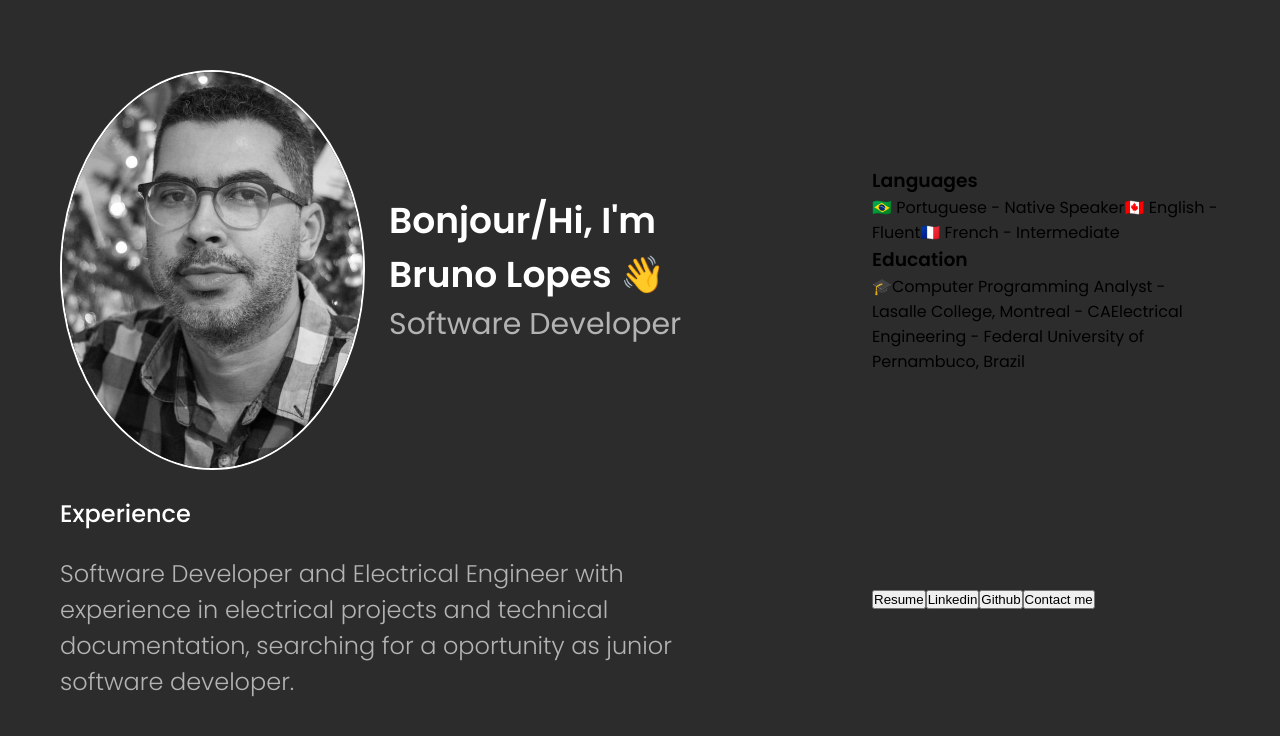
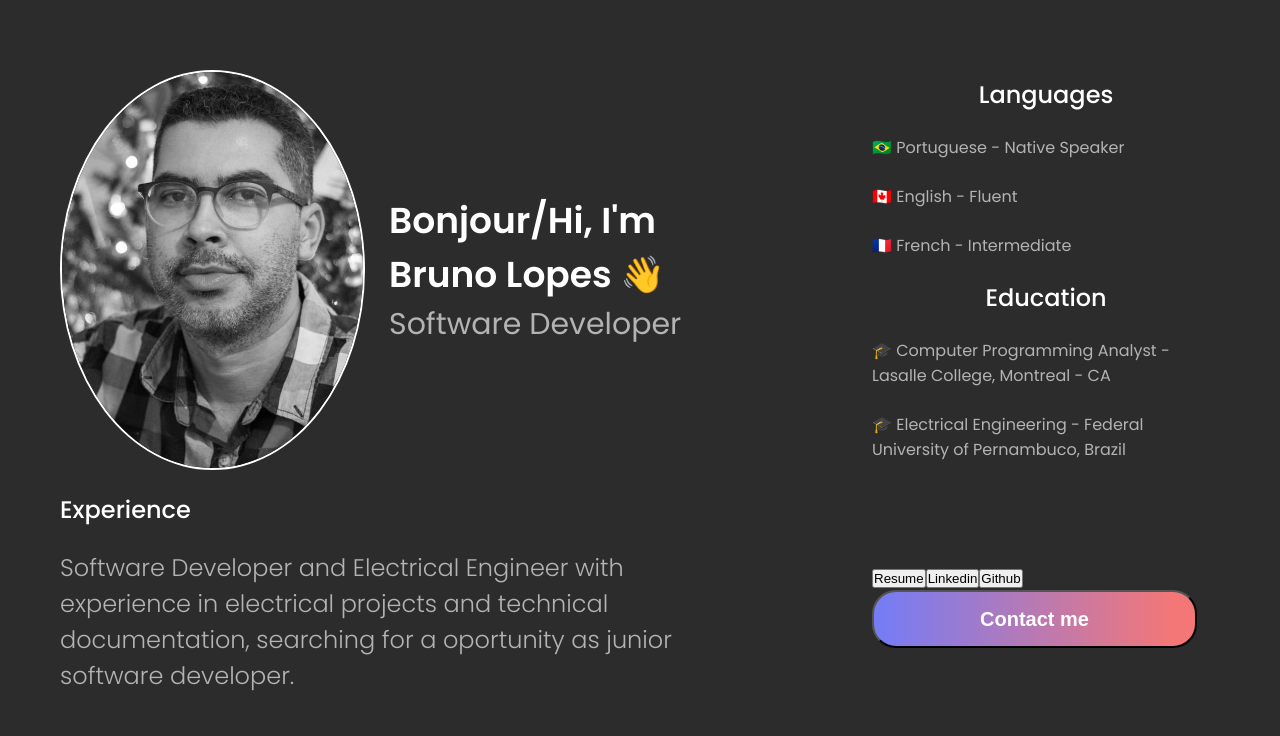
Before and after one commit to BrLopes3/brunolopesPortfolio, a Next.js app: page / in a window 1280 px wide. Shown: the top 736 px of the page. Built offline with nearby package versions, Linux system fonts and the light colour scheme.

Commit message:
feat: button 'contact me' configuration

```diff
--- a/src/app/components/experience/experience.scss
+++ b/src/app/components/experience/experience.scss
@@ -3,6 +3,8 @@
     flex-direction: column;
     align-items: center;
     grid-area: experience;
+
+    gap: 24px;
 
     p{
         font-weight: 300;
--- /dev/null
+++ b/src/app/components/information/information.scss
@@ -0,0 +1,29 @@
+.infos{
+
+    display: flex;
+    flex-direction: column;
+    align-items: center;
+    width: 100%;
+
+    gap: 24px;
+
+    .languages-info{
+        display: flex;
+        flex-direction: column;
+        gap: 24px;
+        align-items: flex-start;
+        width: 100%;
+    }
+
+    .education-info{
+        display: flex;
+        flex-direction: column;
+        gap: 24px;
+        align-items: flex-start;
+        width: 100%;
+    }
+
+    span{
+        color: var(--text-secondary);
+    }
+}
--- /dev/null
+++ b/src/app/components/information/information.tsx
@@ -0,0 +1,23 @@
+import { SectionTitle } from '../sectionTitle/section-title'
+import './information.scss'
+
+export function Information() {
+    return (
+        <div className="infos">
+        <SectionTitle text='Languages' />
+        <div className="languages-info">
+          <span>🇧🇷 Portuguese - Native Speaker</span>
+          <span>🇨🇦 English - Fluent</span>
+          <span>🇫🇷 French - Intermediate</span>
+        </div>
+        <SectionTitle text='Education' />
+        <div className="education-info">
+
+          <span>🎓 Computer Programming Analyst - Lasalle College, Montreal - CA</span>
+          <span>🎓 Electrical Engineering - Federal University of Pernambuco, Brazil</span>
+
+        </div>
+
+      </div>
+    )
+}
--- a/src/app/components/sectionTitle/section-title.scss
+++ b/src/app/components/sectionTitle/section-title.scss
@@ -4,13 +4,13 @@
     text-align: center;
     line-height: 28px;
     color: var(--text-primary);
-    margin-bottom: 24px;
+
 }
 
 @media (min-width: 768px) {
     .section-title{
         font-size: 24px;
-        line-height: 36px;
+        line-height: 32px;
         text-align: start;
 
     }
--- a/src/app/page.tsx
+++ b/src/app/page.tsx
@@ -1,5 +1,6 @@
 import { Experience } from './components/experience/experience'
 import { Header } from './components/header/header'
+import { Information } from './components/information/information'
 import './styles/home.scss'
 
 export default function Home() {
@@ -7,29 +8,13 @@ export default function Home() {
     <main className='container'>
      <Header />
      <Experience />
-      <div className="infos">
-        <h3>Languages</h3>
-        <div className="languages-info">
-          <span>🇧🇷 Portuguese - Native Speaker</span>
-          <span>🇨🇦 English - Fluent</span>
-          <span>🇫🇷 French - Intermediate</span>
-        </div>
-        <h3>Education</h3>
-        <div className="education-info">
-
-          <span>🎓</span>
-          <span>Computer Programming Analyst - Lasalle College, Montreal - CA</span>
-          <span>Electrical Engineering - Federal University of Pernambuco, Brazil</span>
-
-        </div>
-
-      </div>
+     <Information />
 
       <div className="buttons">
         <button>Resume</button>
         <button>Linkedin</button>
         <button>Github</button>
-        <button>Contact me</button>
+        <button className='btn-primary'>Contact me</button>
 
       </div>
 
--- a/src/app/styles/home.scss
+++ b/src/app/styles/home.scss
@@ -8,6 +8,20 @@
   'btns'
   'experience'
   'info';
+
+  .btn-primary{
+
+    background: linear-gradient( 90deg, #777CF4 2.62%, #F47777 93.38%);
+    border-radius: 24px;
+    width: 325px;
+    padding: 12px;
+    text-align: center;
+    color: var(--text-primary);
+    font-weight: 600;
+    font-size: 20px;
+    line-height: 30px;
+  }
+
 }
 
 @media (min-width: 768px) {
```
